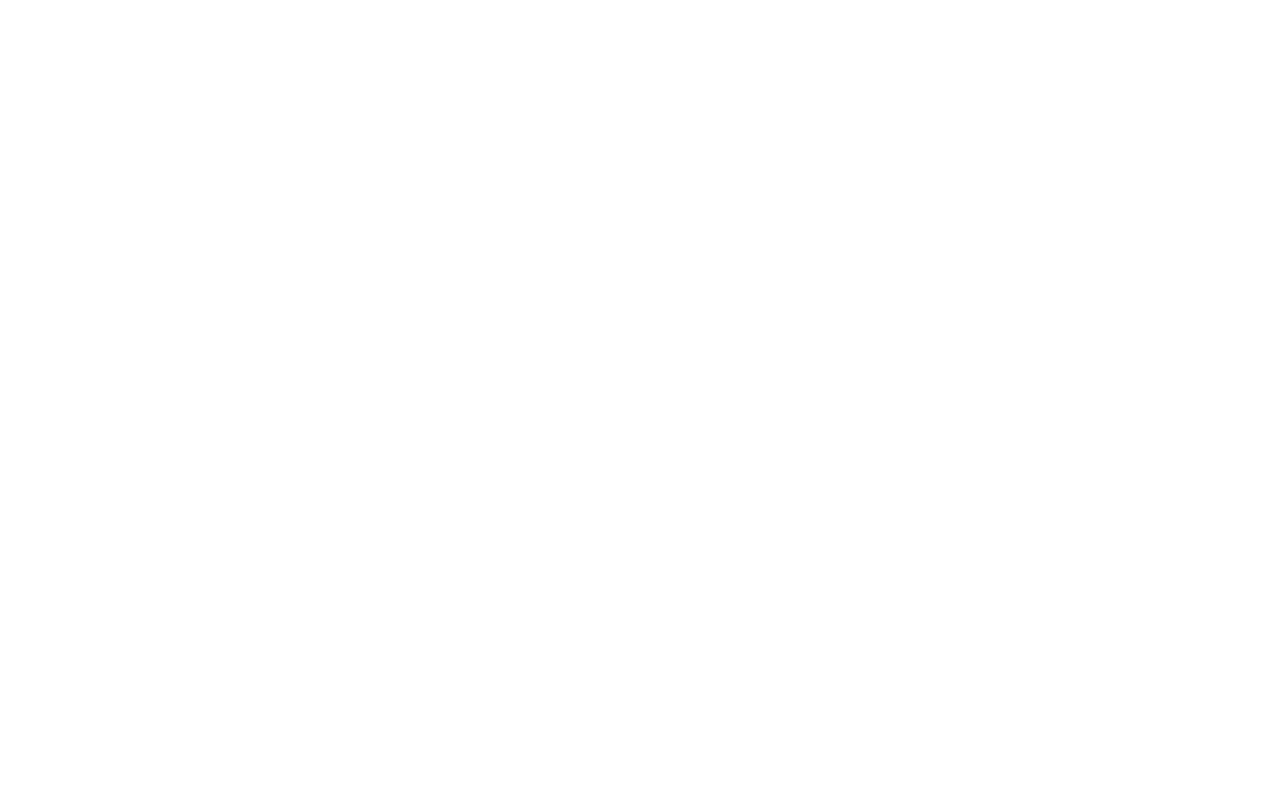
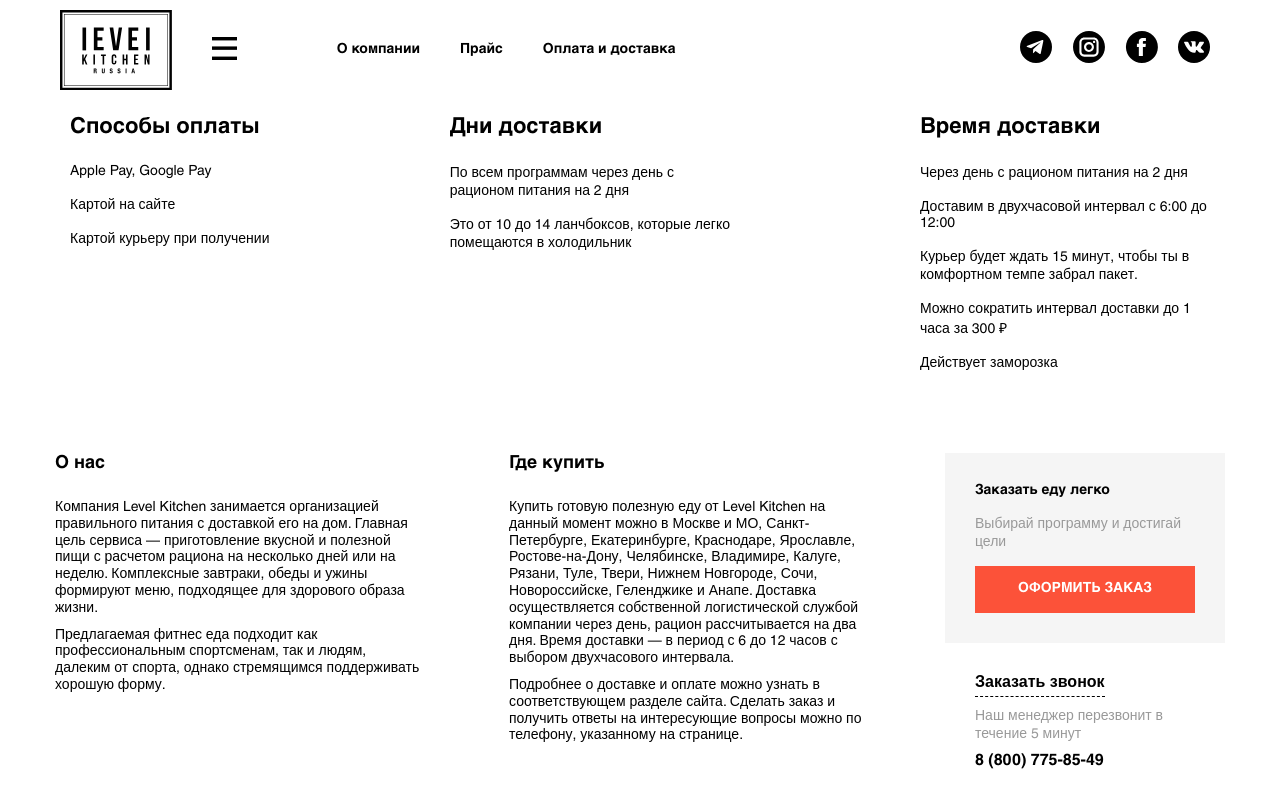
Before and after one commit to alexkokshar/level, a React (Create React App) app: page /payment-and-delivery in a window 1280 px wide. Before the commit this address had no page. Shown: the top 800 px of the page. Built offline with nearby package versions, Linux system fonts and the light colour scheme.

Commit message:
Create Delivery page

```diff
--- /dev/null
+++ b/src/components/pages/Delivery/Delivery.jsx
@@ -0,0 +1,19 @@
+import React from 'react';
+
+import Container from '../../UI/Container/Container';
+import DeliveryInfo from '../../sections/DeliveryInfo/DeliveryInfo';
+import DeliveryFaqs from '../../sections/DeliveryFaqs/DeliveryFaqs';
+import './Delivery.scss';
+
+function Delivery() {
+  return (
+    <div className="delivery">
+      <Container>
+        <DeliveryInfo />
+        <DeliveryFaqs />
+      </Container>
+    </div>
+  );
+}
+
+export default Delivery;
--- a/src/components/sections/DeliveryFaqs/DeliveryFaqs.scss
+++ b/src/components/sections/DeliveryFaqs/DeliveryFaqs.scss
@@ -1,6 +1,7 @@
 .deliveryfaqs {
   display: flex;
   justify-content: space-between;
+  margin: 50px 0;
   &__info {
     flex-basis: 70%;
     margin-right: 15px;
--- a/src/index.js
+++ b/src/index.js
@@ -7,6 +7,7 @@ import App from './App';
 import Home from './components/pages/Home/Home';
 import About from './components/pages/About/About';
 import Price from './components/pages/Price/Price';
+import Delivery from './components/pages/Delivery/Delivery';
 
 const root = ReactDOM.createRoot(document.getElementById('root'));
 root.render(
@@ -16,6 +17,7 @@ root.render(
         <Route index element={<Home />} />
         <Route path="/about" element={<About />} />
         <Route path="/price" element={<Price />} />
+        <Route path="/payment-and-delivery" element={<Delivery />} />
       </Route>
     </Routes>
   </BrowserRouter>
```
Also changed, not shown: src/components/pages/Delivery/Delivery.scss (added).
